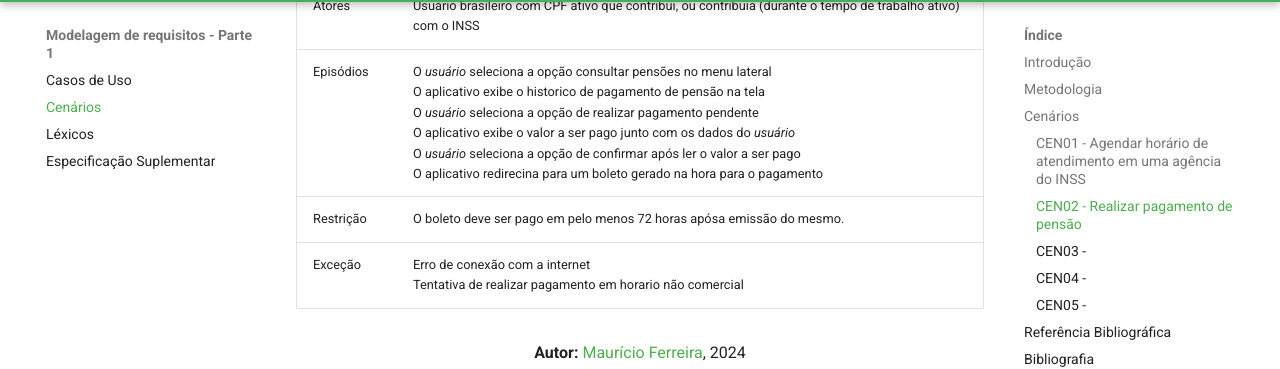
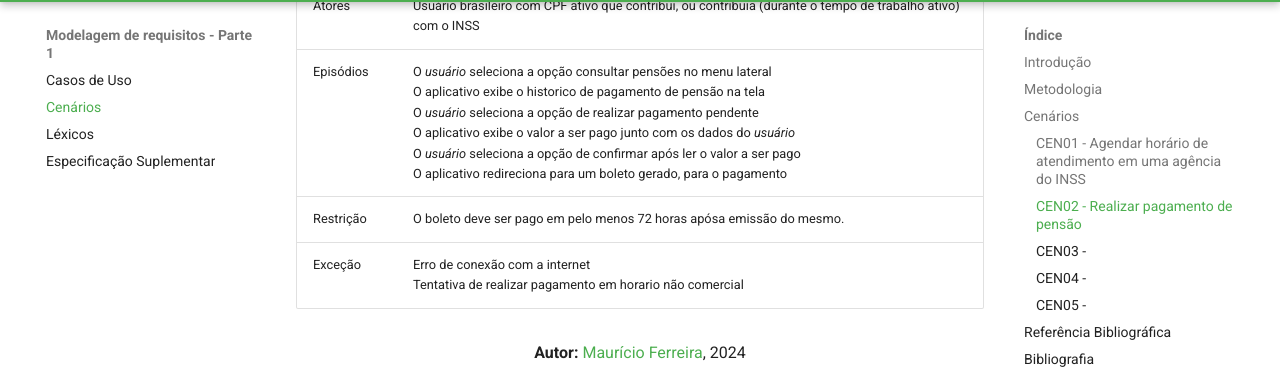
Before and after one commit to Requisitos-de-Software/2024.2-MeuINSS, an MkDocs documentation site: the page built from docs/modelagem_parte1/cenarios.md, in a window 1280 px wide and 900 px high, scrolled down 2841 px. Shown: the part 94-463 px from the top of the window. Built offline with MkDocs 1.6.1 and Material for MkDocs 9.7.7, drawn with Linux system fonts in a browser that asks for light colours; comment, search, counter and statistics services are not loaded.

Commit message:
Update cenarios.md

```diff
--- a/docs/modelagem_parte1/cenarios.md
+++ b/docs/modelagem_parte1/cenarios.md
@@ -103,7 +103,7 @@ Rastreabilidade: [RF25](https://requisitos-de-software.github.io/2024.2-MeuINSS/
 | Contexto    | Local: em casa, por meio do aplicativo Meu INSS<br>Tempo: Aproximadamente 10 minutos<br> Pré-condições: possuir os meios necessarios para pagamento do boleto gerado |
 | Recursos    | Internet<br>Smartphone<br>Aplicativo do Meu INSS instalado                           |
 | Atores      | Usuário brasileiro com CPF ativo que contribui, ou contribuia (durante o tempo de trabalho ativo) com o INSS                                                 |
-| Episódios   | O *usuário* seleciona a opção consultar pensões no menu lateral <br> O aplicativo exibe o historico de pagamento de pensão na tela <br> O *usuário* seleciona a opção de realizar pagamento pendente <br> O aplicativo exibe o valor a ser pago junto com os dados do *usuário* <br> O *usuário* seleciona a opção de confirmar após ler o valor a ser pago <br>O aplicativo redirecina para um boleto gerado na hora para o pagamento |
+| Episódios   | O *usuário* seleciona a opção consultar pensões no menu lateral <br> O aplicativo exibe o historico de pagamento de pensão na tela <br> O *usuário* seleciona a opção de realizar pagamento pendente <br> O aplicativo exibe o valor a ser pago junto com os dados do *usuário* <br> O *usuário* seleciona a opção de confirmar após ler o valor a ser pago <br>O aplicativo redireciona para um boleto gerado, para o pagamento |
 | Restrição   |O boleto deve ser pago em pelo menos 72 horas apósa emissão do mesmo.|
 | Exceção     | Erro de conexão com a internet <br> Tentativa de realizar pagamento em horario não comercial|
 
```
